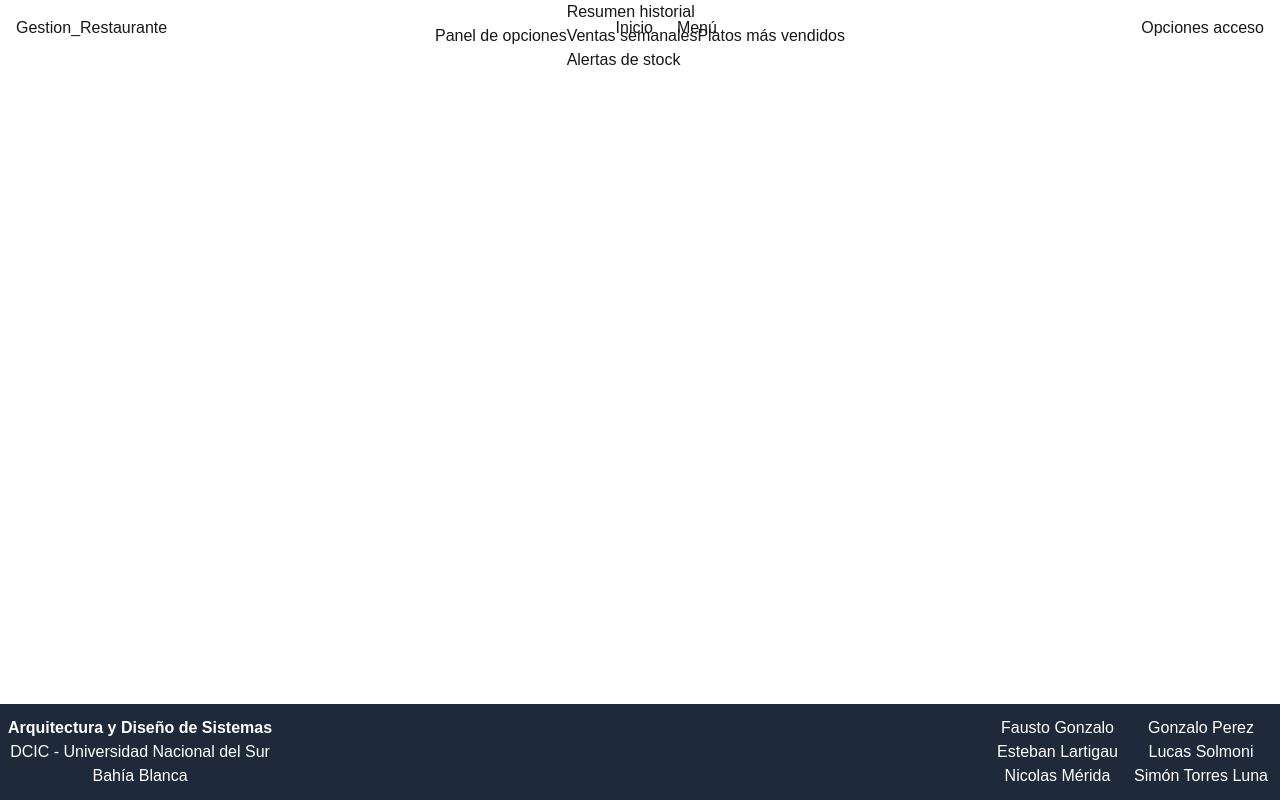
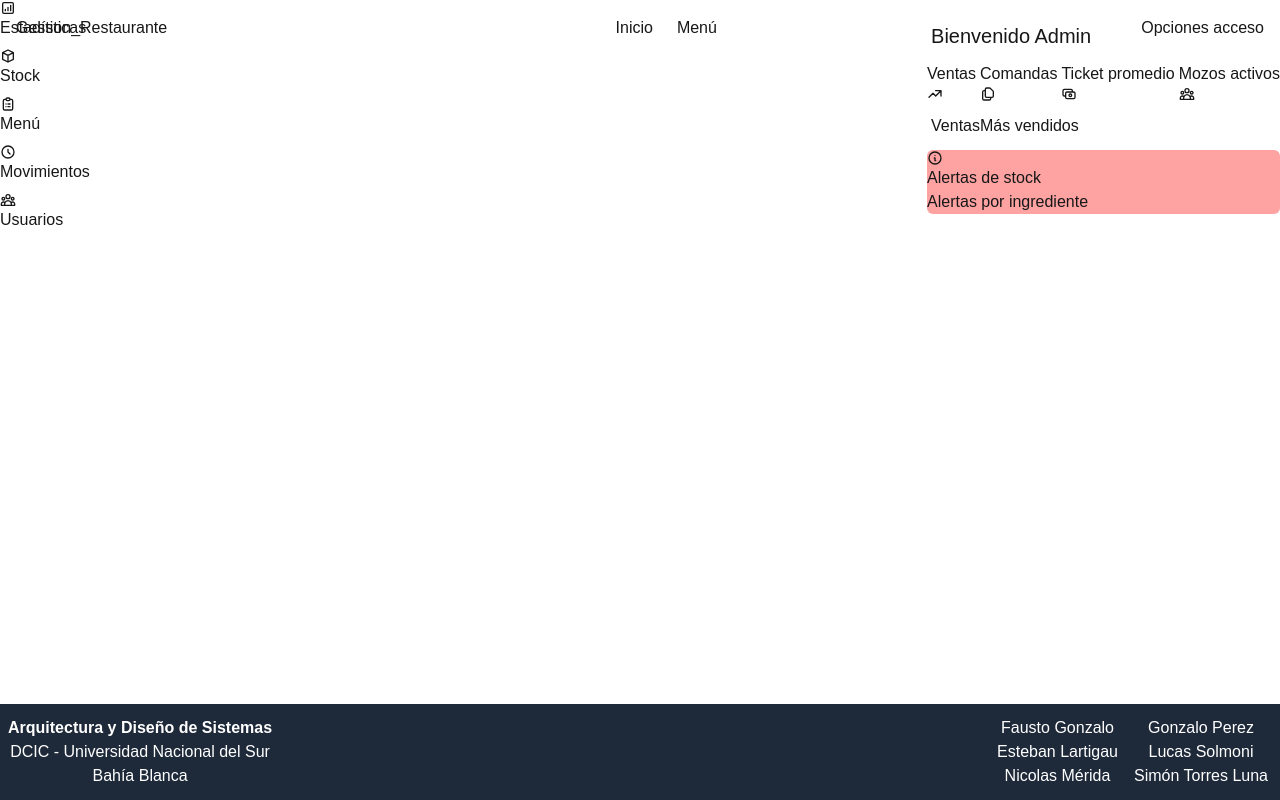
Before and after one commit to nicolasmerida/Proyecto-Arqui-Grupo7, a Next.js app in the folder frontend/: page /user/admin in a window 1280 px wide. Built offline with nearby package versions, Linux system fonts and the light colour scheme.

Commit message:
Estilo página Admin
Definí el panel de funciones del administrador para el diseño básico.
Faltan completar con funciones

```diff
--- /dev/null
+++ b/frontend/app/ui/admin/FunctionsPanel.tsx
@@ -0,0 +1,26 @@
+// app/ui/admin/FunctionsPanel.tsx
+import Link from "next/link";
+import { HiOutlineChartSquareBar, HiOutlineClipboardList, HiOutlineClock, HiOutlineCube, HiOutlineUserGroup } from "react-icons/hi";
+
+export default function FunctionsPanel() {
+
+    return (
+        <nav className="flex flex-col gap-2">
+            <Link href="/user/admin">
+                <HiOutlineChartSquareBar /> Estadísticas
+            </Link>
+            <Link href="/user/admin">
+                <HiOutlineCube /> Stock
+            </Link>
+            <Link href="/user/admin">
+                <HiOutlineClipboardList /> Menú
+            </Link>
+            <Link href="/user/admin">
+                <HiOutlineClock /> Movimientos
+            </Link>
+            <Link href="/user/admin">
+                <HiOutlineUserGroup /> Usuarios
+            </Link>
+        </nav>
+    );
+}
--- /dev/null
+++ b/frontend/app/ui/admin/StatsBar.tsx
@@ -0,0 +1,23 @@
+// app/ui/admin/StatsBar.tsx
+import Link from "next/link";
+import { HiOutlineCash, HiOutlineDocumentDuplicate, HiOutlineTrendingUp, HiOutlineUserGroup } from "react-icons/hi";
+
+export default function StatsBar() {
+
+    return (
+        <div className="flex flex-row gap-1">
+            <Link href="/user/admin" className="justify-between">
+                Ventas <HiOutlineTrendingUp />
+            </Link>
+            <Link href="/user/admin" className="justify-between">
+                Comandas <HiOutlineDocumentDuplicate />
+            </Link>
+            <Link href="/user/admin" className="justify-between">
+                Ticket promedio <HiOutlineCash />
+            </Link>
+            <Link href="/user/admin" className="justify-between">
+                Mozos activos <HiOutlineUserGroup />
+            </Link>
+        </div>
+    );
+}
--- a/frontend/app/ui/forms/LoginForm.tsx
+++ b/frontend/app/ui/forms/LoginForm.tsx
@@ -1,11 +1,9 @@
 // app/ui/forms/LoginForm.tsx
 'use client';
 
+import Link from 'next/link';
 import { useState } from 'react';
-import { useActionState } from 'react';
-import { authenticate } from '@/app/lib/actions';
-import { EyeIcon, EyeSlashIcon } from '@heroicons/react/24/outline';
-import Link from 'next/link';
+import { HiOutlineEye, HiOutlineEyeOff } from 'react-icons/hi';
 
 const navLinkClass =
   "relative text-white text-sm transition-transform duration-300 hover:scale-105";
@@ -20,7 +18,7 @@ export function LoginForm() {
   const [username, setUsername] = useState('');
   const [password, setPassword] = useState('');
   const [showPassword, setShowPassword] = useState(false); // Nuevo estado para mostrar/ocultar contraseña
-  const [errorMessage, formAction, isPending] = useActionState(authenticate, undefined);
+  //const [errorMessage, formAction, isPending] = useActionState(authenticate, undefined); Agregar funcion a invocar
 
   // Función para alternar la visibilidad de la contraseña
   const handleTogglePassword = () => {
@@ -75,9 +73,9 @@ export function LoginForm() {
               aria-label={showPassword ? 'Ocultar contraseña' : 'Mostrar contraseña'}
             >
               {showPassword ? (
-                <EyeSlashIcon className="h-5 w-5" /> // Icono de ojo cerrado
+                <HiOutlineEyeOff className="h-5 w-5" /> // Icono de ojo cerrado
               ) : (
-                <EyeIcon className="h-5 w-5" /> // Icono de ojo abierto
+                <HiOutlineEye className="h-5 w-5" /> // Icono de ojo abierto
               )}
             </button>
           </div>
--- a/frontend/app/ui/menu/pagination.tsx
+++ b/frontend/app/ui/menu/pagination.tsx
@@ -2,6 +2,7 @@
 
 import Link from 'next/link';
 import { usePathname, useSearchParams } from 'next/navigation';
+import { HiArrowSmLeft, HiArrowSmRight } from 'react-icons/hi';
 
 type Props = {
   currentPage: number;
@@ -31,7 +32,7 @@ export default function Pagination({ currentPage, totalPages }: Props) {
           ${isFirst ? 'opacity-30 pointer-events-none' : 'hover:bg-white/20'}`}
         aria-disabled={isFirst}
       >
-        {/*Flecha hacia atras => <IoIosArrowBack className="text-xl" />*/}
+        <HiArrowSmLeft className="text-xl" />
       </Link>
 
       {/* Page indicator */}
@@ -47,7 +48,7 @@ export default function Pagination({ currentPage, totalPages }: Props) {
           ${isLast ? 'opacity-30 pointer-events-none' : 'hover:bg-white/20'}`}
         aria-disabled={isLast}
       >
-        {/*Flecha hacia adelante => <IoIosArrowForward className="text-xl" />*/}
+        <HiArrowSmRight className="text-xl" />
       </Link>
     </nav>
   );
--- a/frontend/app/user/admin/page.tsx
+++ b/frontend/app/user/admin/page.tsx
@@ -1,21 +1,31 @@
 // app/user/admin/page.tsx
+import FunctionsPanel from "@/app/ui/admin/FunctionsPanel";
+import StatsBar from "@/app/ui/admin/StatsBar";
 import { Metadata } from "next";
+import { HiOutlineInformationCircle } from "react-icons/hi";
 
 export const metadata: Metadata = {
   title: 'Admin',
 };
 
 export default function Admin() {
+
   return (
-    <div className="flex flex-row flex-1 items-center justify-center">
-      Panel de opciones
-      <div className="flex flex-col">
-        <div>Resumen historial</div>
-        <div className="flex flex-row">
-          <div>Ventas semanales</div>
-          <div>Platos más vendidos</div>
+    <div className="flex flex-row items-center justify-between">
+      <FunctionsPanel />
+      <div className="flex flex-col gap-2">
+        <h1 className="text-xl m-1">Bienvenido Admin</h1>
+        <StatsBar />
+        <div className="flex flex-row m-1">
+          <div>Ventas</div>
+          <div>Más vendidos</div>
         </div>
-        <div>Alertas de stock</div>
+        <div className="flex flex-col rounded-md bg-red-300 border-red-500">
+          <div>
+            <HiOutlineInformationCircle />Alertas de stock
+          </div>
+          Alertas por ingrediente
+        </div>
       </div>
     </div>
   );
```
